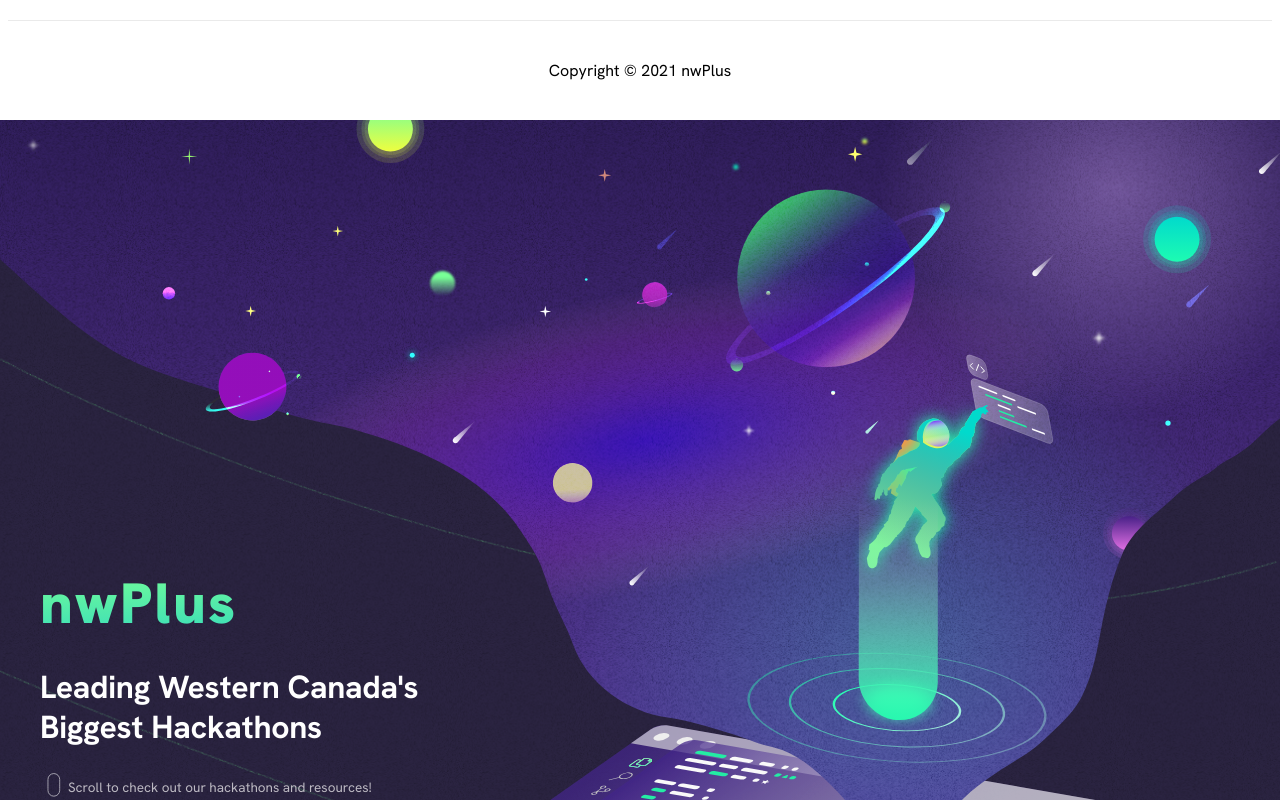
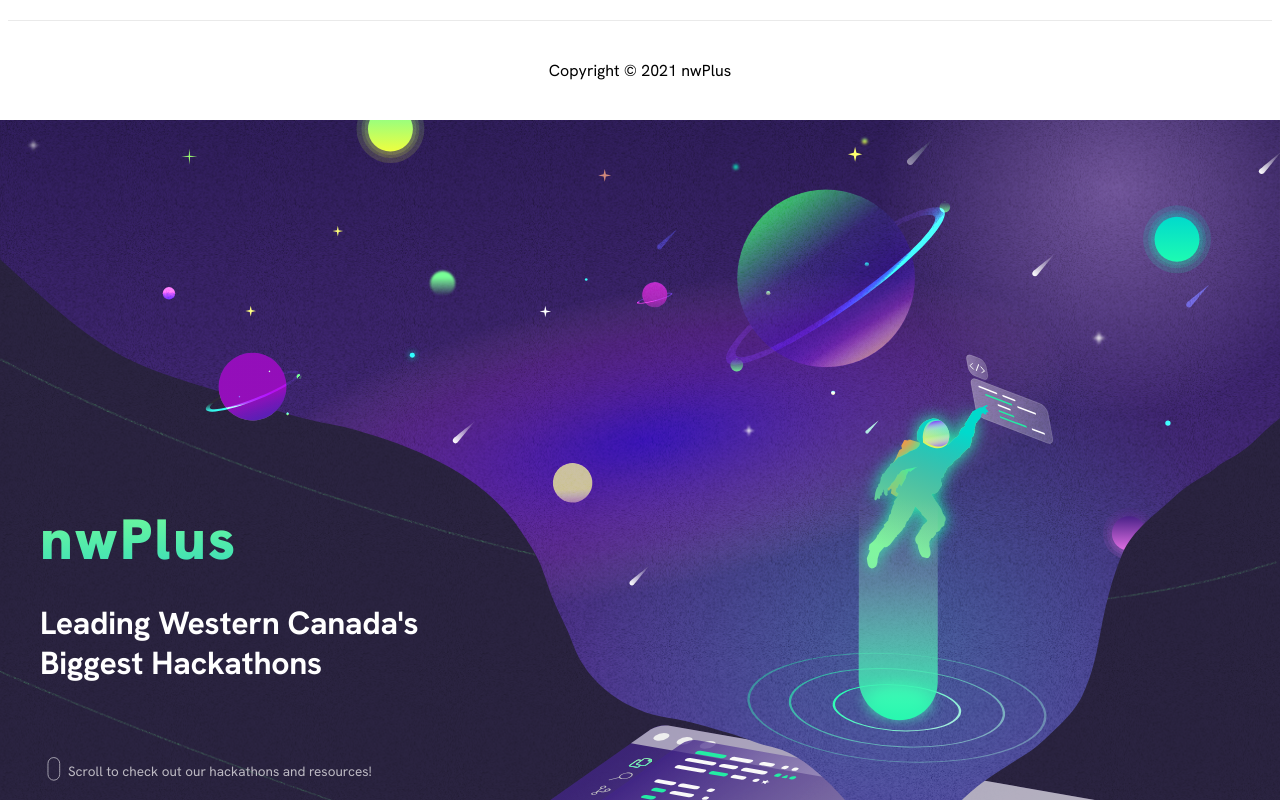
Before and after one commit to nwplus/www, a Next.js app: page / in a window 1280 px wide. Shown: the part 680-1480 px from the top of the page. Built offline with nearby package versions, Linux system fonts and the light colour scheme.

Commit message:
Adjust positioning

```diff
--- a/components/Hero.js
+++ b/components/Hero.js
@@ -9,14 +9,16 @@ import scollAnimation from './lotties/scroll.json';
  * https://www.quora.com/In-CSS-how-do-I-set-a-background-image-on-a-div-without-part-of-the-image-getting-cutoff */
 const HeroContainer = styled.div`
   width: 100%;
-  height: 0;
+  min-height: 100vh;
   padding-bottom: 69%;
   background: url(/assets/hero_illustration.svg);
-  background-size: cover;
+  background-repeat: no-repeat;
+  background-position: top;
+  background-size: contain;
 `;
 
 const HeroTextContainer = styled.div`
-  padding-top: 33%;
+  padding-top: 28%;
 `;
 
 const ScrollContainer = styled.div`
@@ -25,6 +27,9 @@ const ScrollContainer = styled.div`
   align-items: center;
   color: ${p => p.theme.colors.metadata};
   font-size: 13.5px;
+  ${(p) => p.theme.mediaQueries.mobile} {
+    display: none;
+  }
 `;
 
 const ScrollText = styled.p`
@@ -40,6 +45,9 @@ export default function Hero() {
           <Title2>
             Leading Western Canada&#39;s <br /> Biggest Hackathons
           </Title2>
+        </ContentContainer>
+      </HeroTextContainer>
+      <ContentContainer>
         <ScrollContainer>
           <Lottie
             options={{
@@ -56,7 +64,6 @@ export default function Hero() {
           <ScrollText>Scroll to check out our hackathons and resources!</ScrollText>
         </ScrollContainer>
       </ContentContainer>
-      </HeroTextContainer>
     </HeroContainer>
   );
 }
```
Lines whose indentation alone changed are shown as unchanged.
